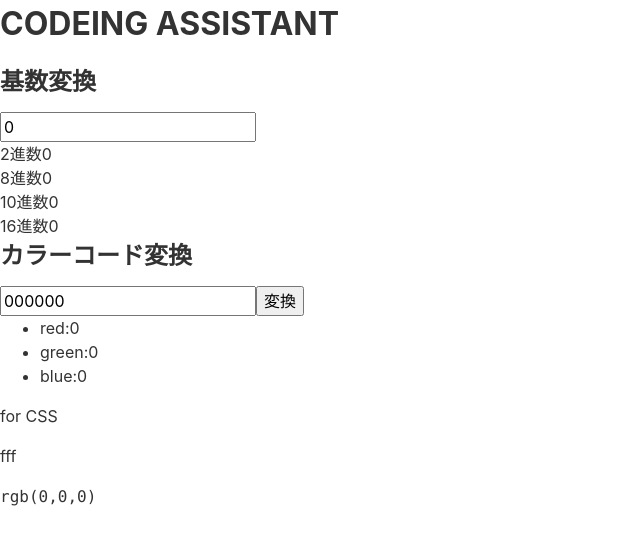
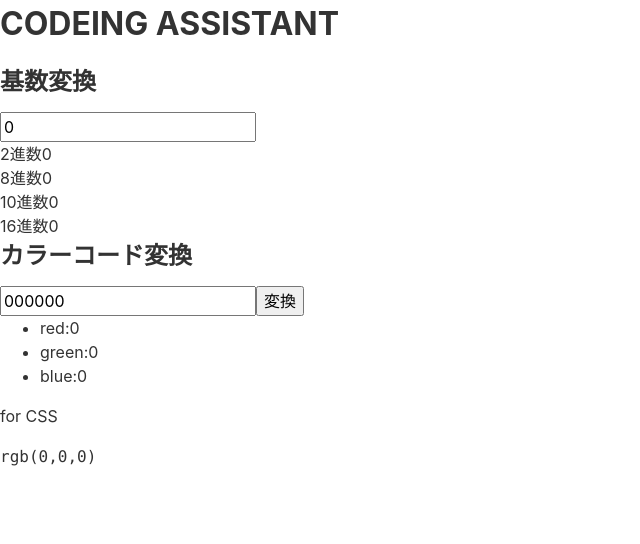
Before and after one commit to ken7253/coding_assistant, a Vue app: page / in a window 1280 px wide. Shown: the top 544 px of the page, without its empty margins (0-640 px from the left). Built offline with nearby package versions, Linux system fonts and the light colour scheme.

Commit message:
remove debug code

```diff
--- a/src/components/ColorConversion.vue
+++ b/src/components/ColorConversion.vue
@@ -9,7 +9,6 @@
       <li>blue:{{ rgbColor[2] }}</li>
     </ul>
     <p>for CSS</p>
-    <p>{{ removeHashMark("#fff") }}</p>
     <code>rgb({{ rgbColor[0] }},{{ rgbColor[1] }},{{ rgbColor[2] }})</code>
   </div>
 </template>
```
